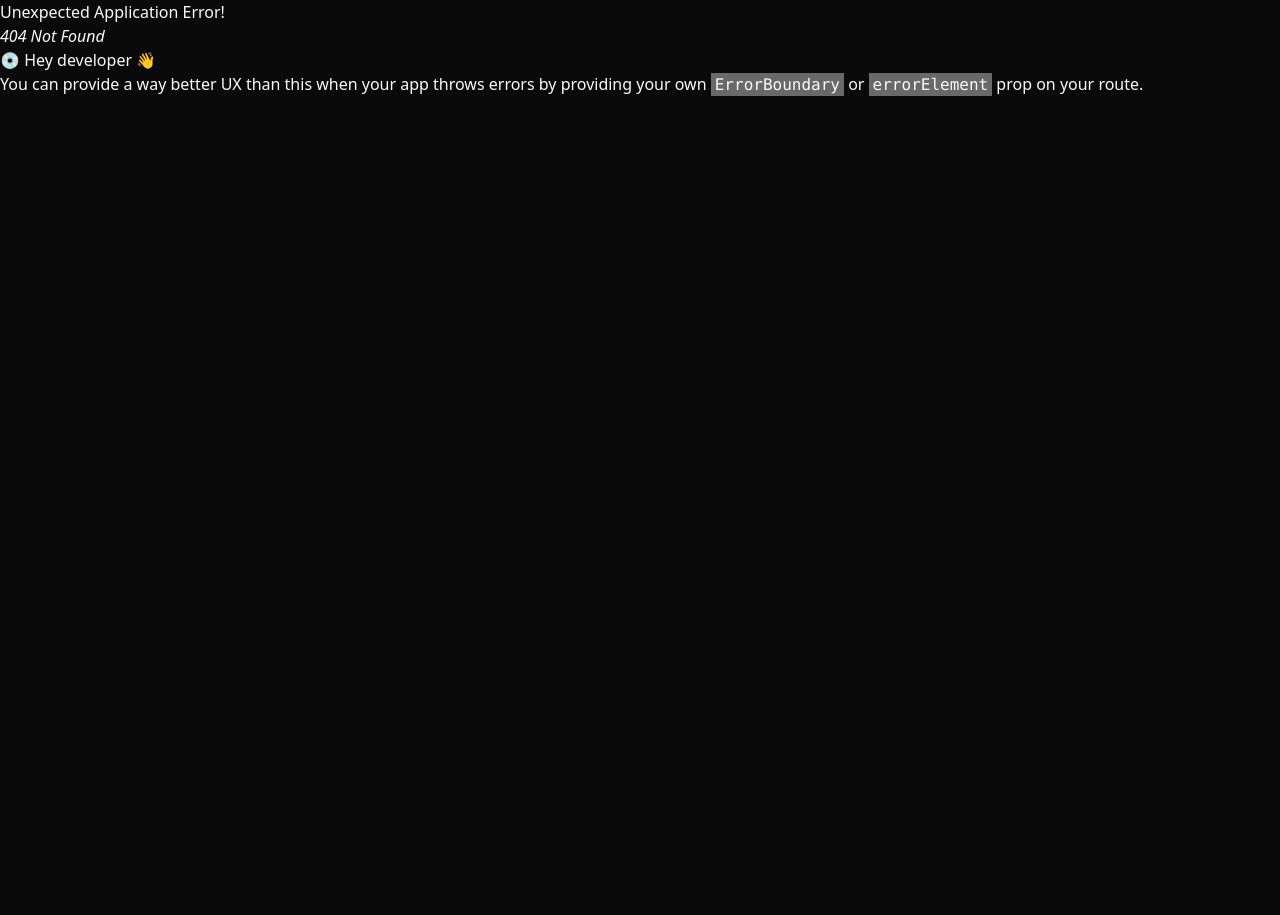
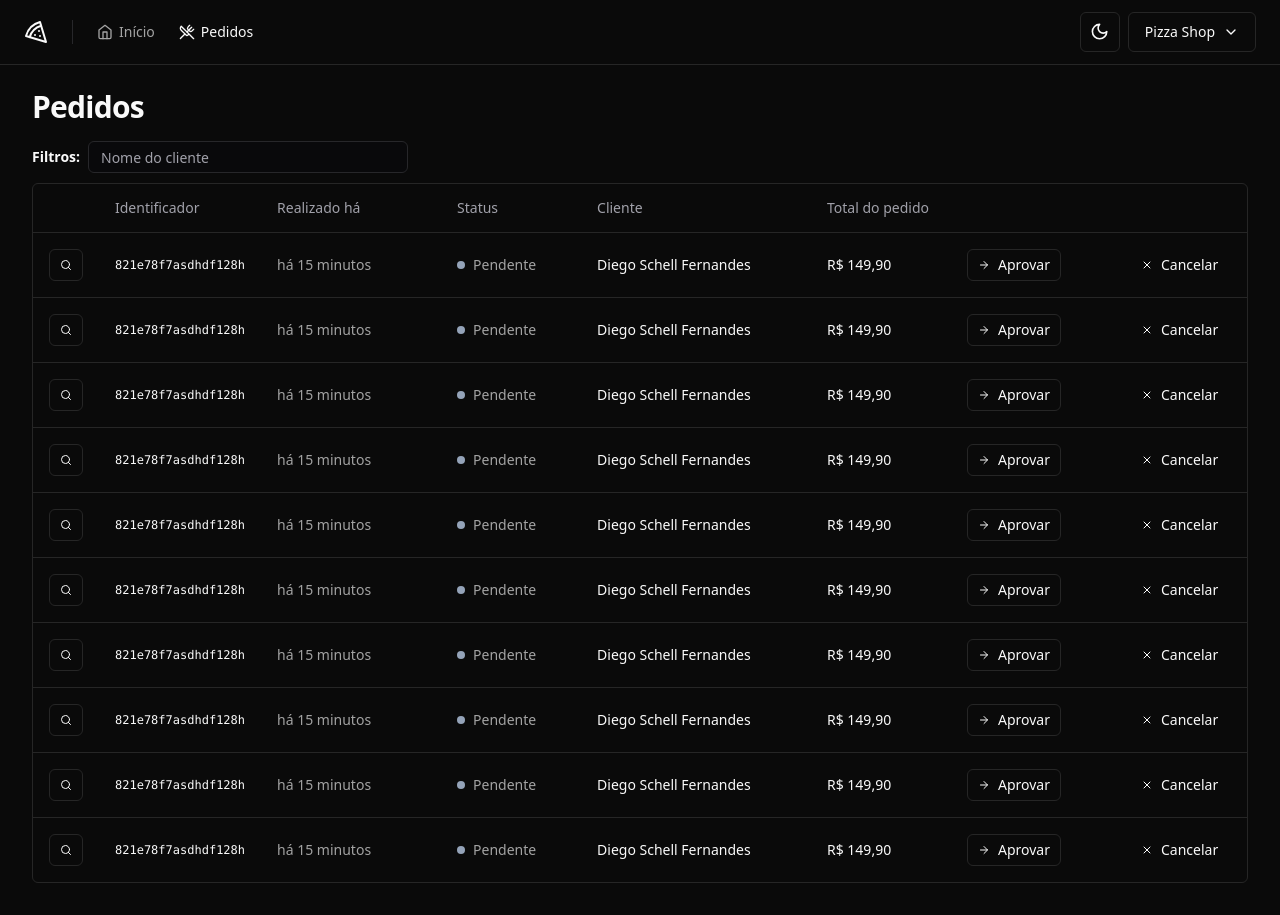
Before and after one commit to pedroGermano/pizzashop-web, a React (Vite) app: page /orders in a window 1280 px wide. Before the commit this address had no page. Before the commit the page ends 800 px from the top, so only its background shows below. Built offline with nearby package versions, Linux system fonts and the light colour scheme.

Commit message:
table create

```diff
--- /dev/null
+++ b/src/components/account-menu.tsx
@@ -0,0 +1,45 @@
+import { Building, ChevronDown, LogOut } from "lucide-react";
+
+import { Button } from "./ui/button";
+import {
+  DropdownMenu,
+  DropdownMenuContent,
+  DropdownMenuItem,
+  DropdownMenuLabel,
+  DropdownMenuSeparator,
+  DropdownMenuTrigger,
+} from "./ui/dropdown-menu";
+
+export function AccountMenu() {
+  return (
+    <DropdownMenu>
+      <DropdownMenuTrigger asChild>
+        <Button
+          variant="outline"
+          className="flex items-center gap-2 select-none"
+        >
+          Pizza Shop
+          <ChevronDown className="w-4 h-4" />
+        </Button>
+      </DropdownMenuTrigger>
+
+      <DropdownMenuContent align="end" className="w-56">
+        <DropdownMenuLabel className="flex flex-col">
+          <span>Diego Fernandes</span>
+          <span className="text-xs font-normal text-muted-foreground">
+            diego@rocketseat.com.br
+          </span>
+        </DropdownMenuLabel>
+        <DropdownMenuSeparator />
+        <DropdownMenuItem>
+          <Building className="w-4 h-4 mr-2" />
+          <span>Perfil da loja</span>
+        </DropdownMenuItem>
+        <DropdownMenuItem className="text-rose-500 dark:text-rose-400">
+          <LogOut className="w-4 h-4 mr-2" />
+          <span>Sair</span>
+        </DropdownMenuItem>
+      </DropdownMenuContent>
+    </DropdownMenu>
+  );
+}
--- a/src/components/header.tsx
+++ b/src/components/header.tsx
@@ -1,5 +1,6 @@
 import { Home, Pizza, UtensilsCrossed } from "lucide-react";
 
+import { AccountMenu } from "./account-menu";
 import { NavLink } from "./nav-link";
 import { ThemeToggle } from "./theme/theme-toggle";
 import { Separator } from "./ui/separator";
@@ -24,6 +25,7 @@ export function Header() {
         </nav>
         <div className="flex items-center gap-2 ml-auto">
           <ThemeToggle />
+          <AccountMenu />
         </div>
       </div>
     </div>
--- a/src/components/ui/button.tsx
+++ b/src/components/ui/button.tsx
@@ -22,6 +22,7 @@ const buttonVariants = cva(
       size: {
         default: "h-10 px-4 py-2",
         sm: "h-9 rounded-md px-3",
+        xs: "h-8 px-2.5",
         lg: "h-11 rounded-md px-8",
         icon: "h-10 w-10",
       },
--- /dev/null
+++ b/src/components/ui/table.tsx
@@ -0,0 +1,117 @@
+import * as React from "react";
+
+import { cn } from "../../lib/utils";
+
+const Table = React.forwardRef<
+  HTMLTableElement,
+  React.HTMLAttributes<HTMLTableElement>
+>(({ className, ...props }, ref) => (
+  <div className="relative w-full overflow-auto">
+    <table
+      ref={ref}
+      className={cn("w-full caption-bottom text-sm", className)}
+      {...props}
+    />
+  </div>
+));
+Table.displayName = "Table";
+
+const TableHeader = React.forwardRef<
+  HTMLTableSectionElement,
+  React.HTMLAttributes<HTMLTableSectionElement>
+>(({ className, ...props }, ref) => (
+  <thead ref={ref} className={cn("[&_tr]:border-b", className)} {...props} />
+));
+TableHeader.displayName = "TableHeader";
+
+const TableBody = React.forwardRef<
+  HTMLTableSectionElement,
+  React.HTMLAttributes<HTMLTableSectionElement>
+>(({ className, ...props }, ref) => (
+  <tbody
+    ref={ref}
+    className={cn("[&_tr:last-child]:border-0", className)}
+    {...props}
+  />
+));
+TableBody.displayName = "TableBody";
+
+const TableFooter = React.forwardRef<
+  HTMLTableSectionElement,
+  React.HTMLAttributes<HTMLTableSectionElement>
+>(({ className, ...props }, ref) => (
+  <tfoot
+    ref={ref}
+    className={cn(
+      "border-t bg-zinc-100/50 font-medium dark:bg-zinc-800/50 [&>tr]:last:border-b-0",
+      className,
+    )}
+    {...props}
+  />
+));
+TableFooter.displayName = "TableFooter";
+
+const TableRow = React.forwardRef<
+  HTMLTableRowElement,
+  React.HTMLAttributes<HTMLTableRowElement>
+>(({ className, ...props }, ref) => (
+  <tr
+    ref={ref}
+    className={cn(
+      "border-b transition-colors hover:bg-zinc-100/50 data-[state=selected]:bg-zinc-100 dark:hover:bg-zinc-800/50 dark:data-[state=selected]:bg-zinc-800",
+      className,
+    )}
+    {...props}
+  />
+));
+TableRow.displayName = "TableRow";
+
+const TableHead = React.forwardRef<
+  HTMLTableCellElement,
+  React.ThHTMLAttributes<HTMLTableCellElement>
+>(({ className, ...props }, ref) => (
+  <th
+    ref={ref}
+    className={cn(
+      "h-12 px-4 text-left align-middle font-medium text-zinc-500 dark:text-zinc-400 [&:has([role=checkbox])]:pr-0",
+      className,
+    )}
+    {...props}
+  />
+));
+TableHead.displayName = "TableHead";
+
+const TableCell = React.forwardRef<
+  HTMLTableCellElement,
+  React.TdHTMLAttributes<HTMLTableCellElement>
+>(({ className, ...props }, ref) => (
+  <td
+    ref={ref}
+    className={cn("p-4 align-middle [&:has([role=checkbox])]:pr-0", className)}
+    {...props}
+  />
+));
+TableCell.displayName = "TableCell";
+
+const TableCaption = React.forwardRef<
+  HTMLTableCaptionElement,
+  React.HTMLAttributes<HTMLTableCaptionElement>
+>(({ className, ...props }, ref) => (
+  <caption
+    ref={ref}
+    className={cn("mt-4 text-sm text-zinc-500 dark:text-zinc-400", className)}
+    {...props}
+  />
+));
+TableCaption.displayName = "TableCaption";
+
+export {
+  Table,
+  TableBody,
+  TableCaption,
+  TableCell,
+  TableFooter,
+  TableHead,
+  TableHeader,
+  TableRow,
+};
--- /dev/null
+++ b/src/pages/app/orders/orders.tsx
@@ -0,0 +1,92 @@
+import { ArrowRight, Search, X } from "lucide-react";
+import { Helmet } from "react-helmet-async";
+
+import { Button } from "../../../components/ui/button";
+import { Input } from "../../../components/ui/input";
+import {
+  Table,
+  TableBody,
+  TableCell,
+  TableHead,
+  TableHeader,
+  TableRow,
+} from "../../../components/ui/table";
+
+export function Orders() {
+  return (
+    <>
+      <Helmet title="Pedidos" />
+
+      <div className="flex flex-col gap-4">
+        <h1 className="text-3xl font-bold tracking-tight">Pedidos</h1>
+      </div>
+      <div className="space-y-2.5">
+        <form className="flex items-center gap-2">
+          <span className="text-sm font-semibold">Filtros:</span>
+          <Input placeholder="Nome do cliente" className="h-8 w-[320px]" />
+        </form>
+
+        <div className="border rounded-md">
+          <Table>
+            <TableHeader>
+              <TableRow>
+                <TableHead className="w-[64px]" />
+                <TableHead className="w-[140px]">Identificador</TableHead>
+                <TableHead className="w-[180px]">Realizado há</TableHead>
+                <TableHead className="w-[140px]">Status</TableHead>
+                <TableHead>Cliente</TableHead>
+                <TableHead className="w-[140px]">Total do pedido</TableHead>
+                <TableHead className="w-[164px]" />
+                <TableHead className="w-[132px]" />
+              </TableRow>
+            </TableHeader>
+            <TableBody>
+              {Array.from({ length: 10 }).map((_, i) => {
+                return (
+                  <TableRow key={i}>
+                    <TableCell>
+                      <Button variant="outline" size="xs">
+                        <Search className="w-3 h-3" />
+                        <span className="sr-only">Detalhes do pedido</span>
+                      </Button>
+                    </TableCell>
+                    <TableCell className="font-mono text-xs font-medium">
+                      821e78f7asdhdf128h
+                    </TableCell>
+                    <TableCell className="text-muted-foreground">
+                      há 15 minutos
+                    </TableCell>
+                    <TableCell>
+                      <div className="flex items-center gap-2">
+                        <span className="w-2 h-2 rounded-full bg-slate-400" />
+                        <span className="font-medium text-muted-foreground">
+                          Pendente
+                        </span>
+                      </div>
+                    </TableCell>
+                    <TableCell className="font-medium">
+                      Diego Schell Fernandes
+                    </TableCell>
+                    <TableCell className="font-medium">R$ 149,90</TableCell>
+                    <TableCell>
+                      <Button variant="outline" size="xs">
+                        <ArrowRight className="w-3 h-3 mr-2" />
+                        Aprovar
+                      </Button>
+                    </TableCell>
+                    <TableCell>
+                      <Button variant="ghost" size="xs">
+                        <X className="w-3 h-3 mr-2" />
+                        Cancelar
+                      </Button>
+                    </TableCell>
+                  </TableRow>
+                );
+              })}
+            </TableBody>
+          </Table>
+        </div>
+      </div>
+    </>
+  );
+}
```
Also changed, not shown: src/routes.tsx (+8 -3 lines), .eslintrc.json.
